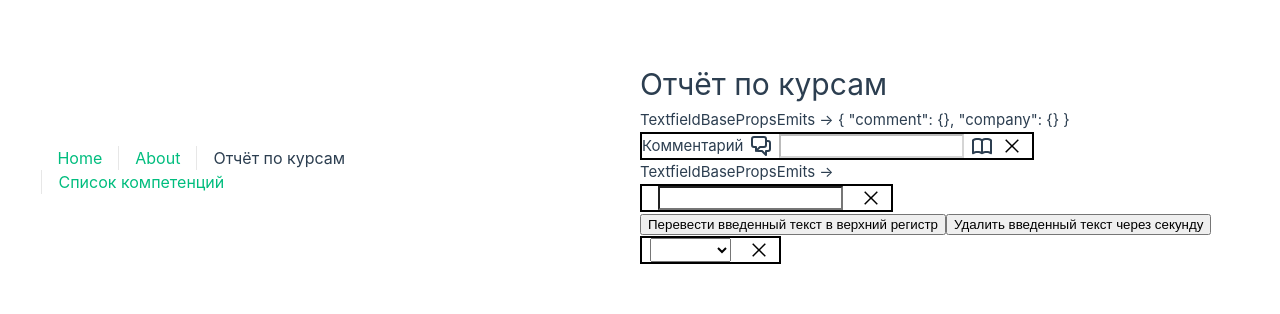
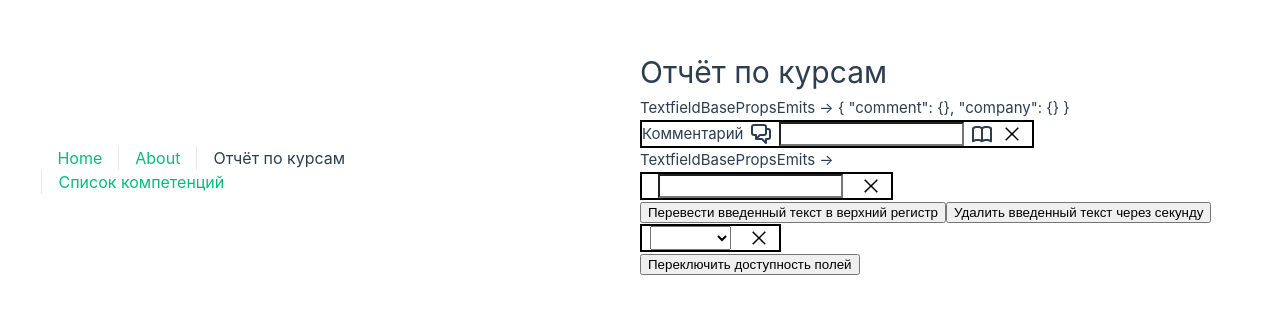
Before and after one commit to sladkoewk/vue, a Vue app: page /course-report in a window 1280 px wide. Shown: the part 238-552 px from the top of the page. Built offline with nearby package versions, Linux system fonts and the light colour scheme.

Commit message:
fix: v-model textfield

```diff
--- a/src/components/Select.vue
+++ b/src/components/Select.vue
@@ -17,6 +17,7 @@ export interface SelectProps {
 
 export interface OptionProps {
   label: string;
+  disable: boolean;
 }
 
 export interface SelectModel {
@@ -54,8 +55,8 @@ const computedSelectValue = computed({
     <div class="select__prepend-icon">
       <slot name="prepend"></slot>
     </div>
-    <select v-model="computedSelectValue">
-      <option v-for="option in props.options" :value="option">
+    <select v-model="computedSelectValue" :readonly="props.readonly" :disabled="props.disable">
+      <option v-for="option in props.options" :value="option" :disabled="option.disable">
         {{ option.label }}
       </option>
     </select>
--- a/src/components/Textfield.vue
+++ b/src/components/Textfield.vue
@@ -37,13 +37,18 @@ const emit = defineEmits<{
 }>();
 
 const computedTextValue = computed({
-  get: (): TextfieldModel => props.modelValue || {},
+  get: (): TextfieldModel => {
+    if (props?.modelValue?.value === "") {
+      props.modelValue.value = undefined;
+    }
+    return props.modelValue || {};
+  },
   set: (newValue: TextfieldModel) =>
     emit('update:modelValue', (<TextfieldModel>{ ...props.modelValue, value: newValue.value }))
 });
 
 function clear() {
-  emit('update:modelValue', (<TextfieldModel>{ ...props.modelValue, value: "" }))
+  emit('update:modelValue', (<TextfieldModel>{ ...props.modelValue, value: undefined }))
 }
 
 defineExpose<TextfieldMethods>({
--- a/src/functionals/courses/TheCourseReport.vue
+++ b/src/functionals/courses/TheCourseReport.vue
@@ -20,7 +20,8 @@ const items = ref([
     label: 'Facebook',
     value: 'Facebook',
     description: 'Social media',
-    icon: 'bluetooth'
+    icon: 'bluetooth',
+    disable: true
   },
   {
     id: 3,
@@ -49,6 +50,7 @@ const filterValue = ref({
   company: <SelectModel>{}
 });
 
+const disabledFields = ref(false);
 
 const input = ref<TextfieldMethods | null>(null)
 
@@ -66,13 +68,15 @@ function clearInputsTimeout() {
   setTimeout(() => input.value?.clear(), 1000)
 }
 
+function toggleAvailableFields() {
+  disabledFields.value = !disabledFields.value;
+}
+
 // Проброс свойств полю через объект и директиву v-bind
-const fieldProps = <TextfieldProps>{
+const fieldProps = ref(<TextfieldProps>{
   label: "Комментарий",
   clearable: true,
-  readonly: true,
-  disable: true
-}
+})
 
 // console.log(input.value.clear)
 // watchEffect(() => {
@@ -91,7 +95,7 @@ const fieldProps = <TextfieldProps>{
   <h1>Отчёт по курсам</h1>
 
   <p>TextfieldBasePropsEmits -> {{ JSON.stringify(filterValue, null, 4) }}</p>
-  <Textfield ref="input" v-bind="fieldProps" v-model="filterValue.comment">
+  <Textfield :disable="disabledFields" ref="input" v-bind="fieldProps" v-model="filterValue.comment">
     <template #prepend>
       <CommunityIcon />
     </template>
@@ -100,9 +104,10 @@ const fieldProps = <TextfieldProps>{
     </template>
   </Textfield>
   <p>TextfieldBasePropsEmits -> {{ filterValue.comment.value }}</p>
-  <Textfield :clearable="true" v-model="filterValue.comment">
+  <Textfield :disable="disabledFields" :clearable="true" v-model="filterValue.comment">
   </Textfield>
   <button @click="toUpperCase">Перевести введенный текст в верхний регистр</button>
   <button @click="clearInputsTimeout">Удалить введенный текст через секунду</button>
-  <Select :options="items" v-model="filterValue.company"></Select>
+  <Select :disable="disabledFields" :options="items" v-model="filterValue.company"></Select>
+  <button @click="toggleAvailableFields">Переключить доступность полей</button>
 </template >
```
